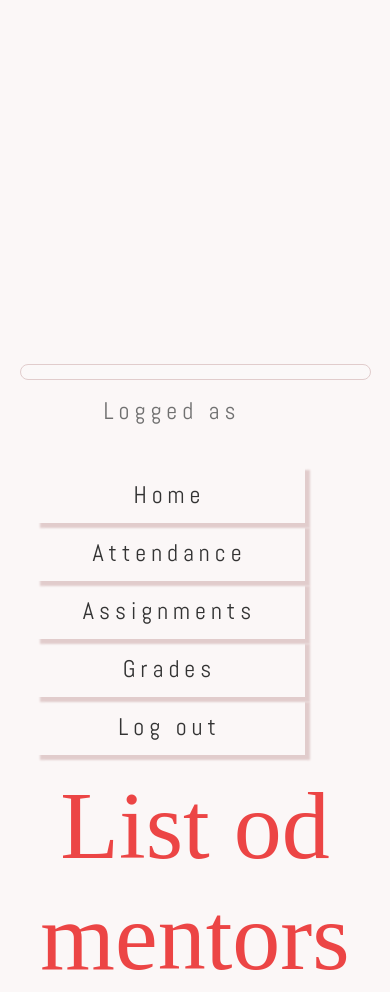
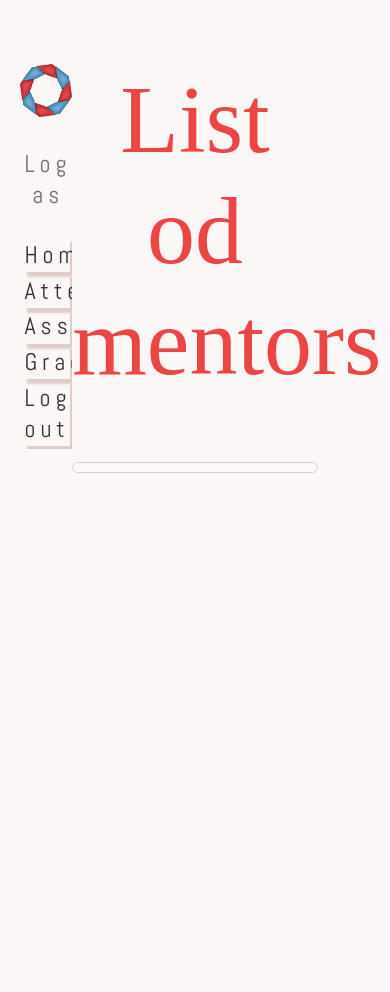
Before and after one commit to Jakubwlodarczyk/python-ccms-fork-in-eye, a Flask app: template templates/show_mentors_list.html in a window 390 px wide. After the commit the page ends 473 px from the top, so only its background shows below. Run offline with Flask 2, Linux system fonts and the light colour scheme; the template is opened without the code that fills it, so the values that code supplies are empty; the visitor is signed in with stand-in values (Sample User, id 1); some libraries are stand-ins or nearby versions; some web fonts are replaced.

Commit message:
Almost responsive but close enough

```diff
--- a/static/css/style.css
+++ b/static/css/style.css
@@ -152,8 +152,8 @@
     display: block;
     flex: 1;
     margin: 0 auto;
-    min-width: 230px;
-    max-width: 1000px;
+    min-width: 20%;
+    max-width: 70%;
     position: relative;
 }
 
@@ -223,7 +223,7 @@
     left: 10px;
     float: left;
     display: block;
-    width:  300px;
+    width:  15%;
 }
 
     .solid_component .welcome_user img {
@@ -391,7 +391,7 @@
 /*TO NAJWIDOCZNIEJ TRZYMA OBWAŻANKA W RYZACH XDDD*/
 
 .header-menu {
-    height: 300px;
+    height: 10%;
 }
 
 @-moz-keyframes spin { 100% { -moz-transform: rotate(360deg); } }
--- a/templates/show_mentors_list.html
+++ b/templates/show_mentors_list.html
@@ -45,7 +45,7 @@
                 <td>{{ mentor.email }}</td>
                 <td>
                     <a href="#edit-person-{{mentor.id}}" rel="modal:open">
-                        <div class="edit-person" id="edit-person-{{mentor.id}}">
+                        <div class="edit" id="edit-person-{{mentor.id}}">
                             <form method="POST" action="{{ url_for('edit_mentor', mentor_id=mentor.id) }}" class="add-person-form" name="add-person-form">
                               <input name="new_email" class="add-person-form-input" value= "{{ mentor.email }}" required>
                               <input name="new_fname" class="add-person-form-input" type="text" value="{{ mentor.name }}">
```
Also changed, not shown: static/pictures/codecool_krk.jpg (added).
